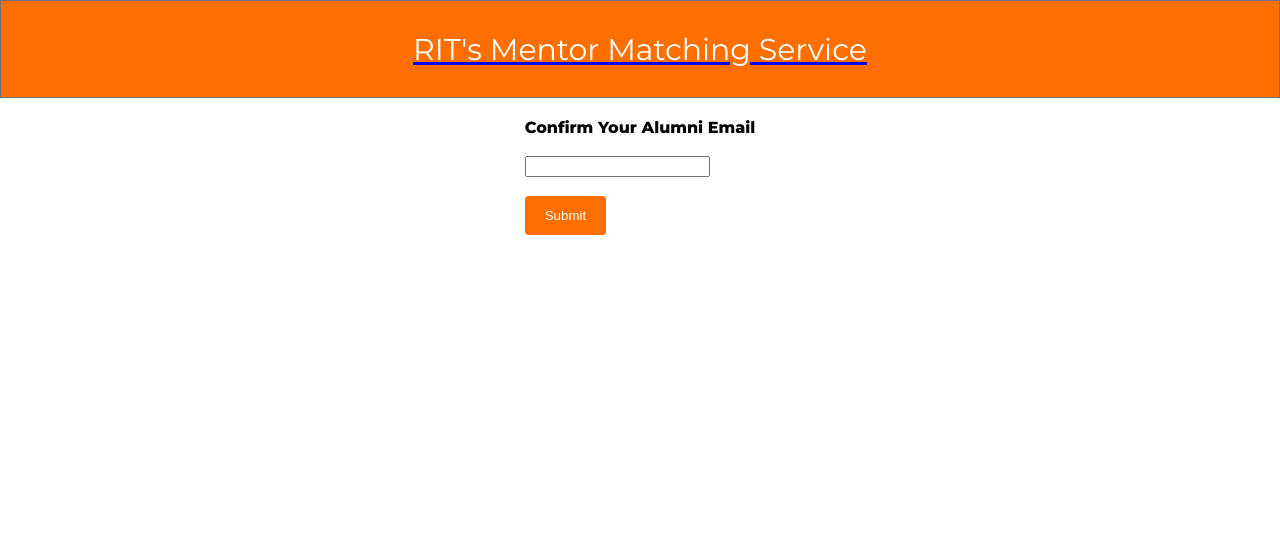
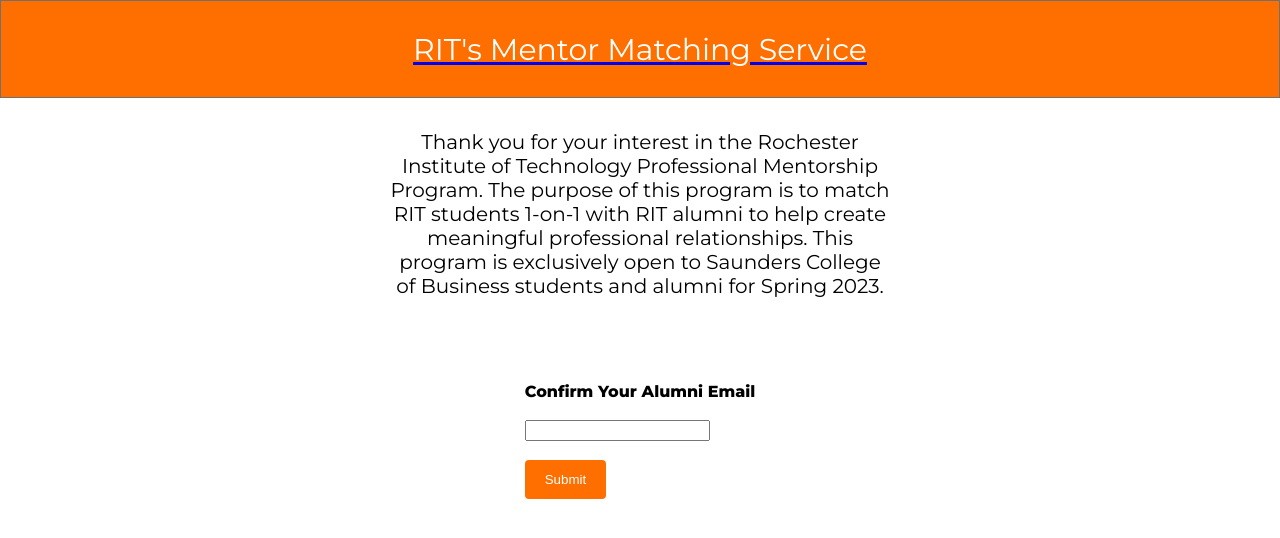
Before and after one commit to nishadpasricha/mentormatching, a Flask app: page /alumniemailcheck in a window 1280 px wide. Shown: the top 538 px of the page. Run offline with Flask 3, Linux system fonts and the light colour scheme.

Commit message:
Wording changes

```diff
--- a/templates/alumniconfirm.html
+++ b/templates/alumniconfirm.html
@@ -50,7 +50,7 @@
     <a href = "/" > <div class = "headerbanner">
         <p>RIT's Mentor Matching Service</p>
         </div></a>
-    <div class = "heading1"> Thank you for signing up {{ a_fname }}! An email should be sent with your student match in a few days.</div>
+    <div class = "heading1"> Thank you for signing up {{ a_fname }}! You're enrolled in Rochester Institute of Technology's Professional Mentorship Program. Be on the lookout for an email with your student match on January 30th, 2023. <br><br> Note: We do our best to match participants with similar interests and meeting location preferences, but there is no guarantee. We truly believe any professional relationship between an RIT student and alumni will provide value to both the mentor and mentee.</div>
 
 
 </body>
--- a/templates/alumniemailcheck.html
+++ b/templates/alumniemailcheck.html
@@ -68,6 +68,28 @@
   padding: 20px;
   display: flex;
   justify-content: center;
+  margin-top: 50px;
+}
+
+
+.headingwrapper {
+  display: flex;
+  justify-content: center;
+  height: auto;
+  width: auto;
+}
+.heading1 {
+    max-width: 500px;
+    height: 150px;
+    position: relative;
+    text-align: center;
+    font-family: Montserrat;
+    font-size: 20px;
+    font-weight: 300;
+    color: black;
+    padding-top: 2rem;
+    padding-bottom: 2rem;
+
 }
 </style>
 <script>
@@ -79,6 +101,13 @@
 <p>RIT's Mentor Matching Service</p>
 </div></a>
 
+<div class="headingwrapper">
+  <div class = "heading1">
+    Thank you for your interest in the Rochester Institute of Technology Professional Mentorship Program. The purpose of this program is to match RIT students 1-on-1 with RIT alumni to help create meaningful professional relationships. This program is exclusively open to Saunders College of Business students and alumni for Spring 2023.
+
+  </div>
+  </div>
+
 <div class = "container">
   <div>
 
--- a/templates/studentconfirm.html
+++ b/templates/studentconfirm.html
@@ -50,7 +50,9 @@
     <a href = "/" > <div class = "headerbanner">
         <p>RIT's Mentor Matching Service</p>
         </div></a>
-    <div class = "heading1"> Thank you for signing up {{ s_fname }}! An email should be sent with your Alumni match in a few days.</div>
+    <div class = "heading1"> Thank you for signing up {{ s_fname }}! You're enrolled in Rochester Institute of Technology's Professional Mentorship Program. Be on the lookout for an email with your professional match on January 30th, 2023. <br><br> Note: We do our best to match participants with similar interests and meeting location preferences, but there is no guarantee. We truly believe any professional relationship between an RIT student and alumni will provide value to both the mentor and mentee.
+
+    </div>
 
 
 </body>
```
Also changed, not shown: templates/studentemailcheck.html (+12 -3 lines).
